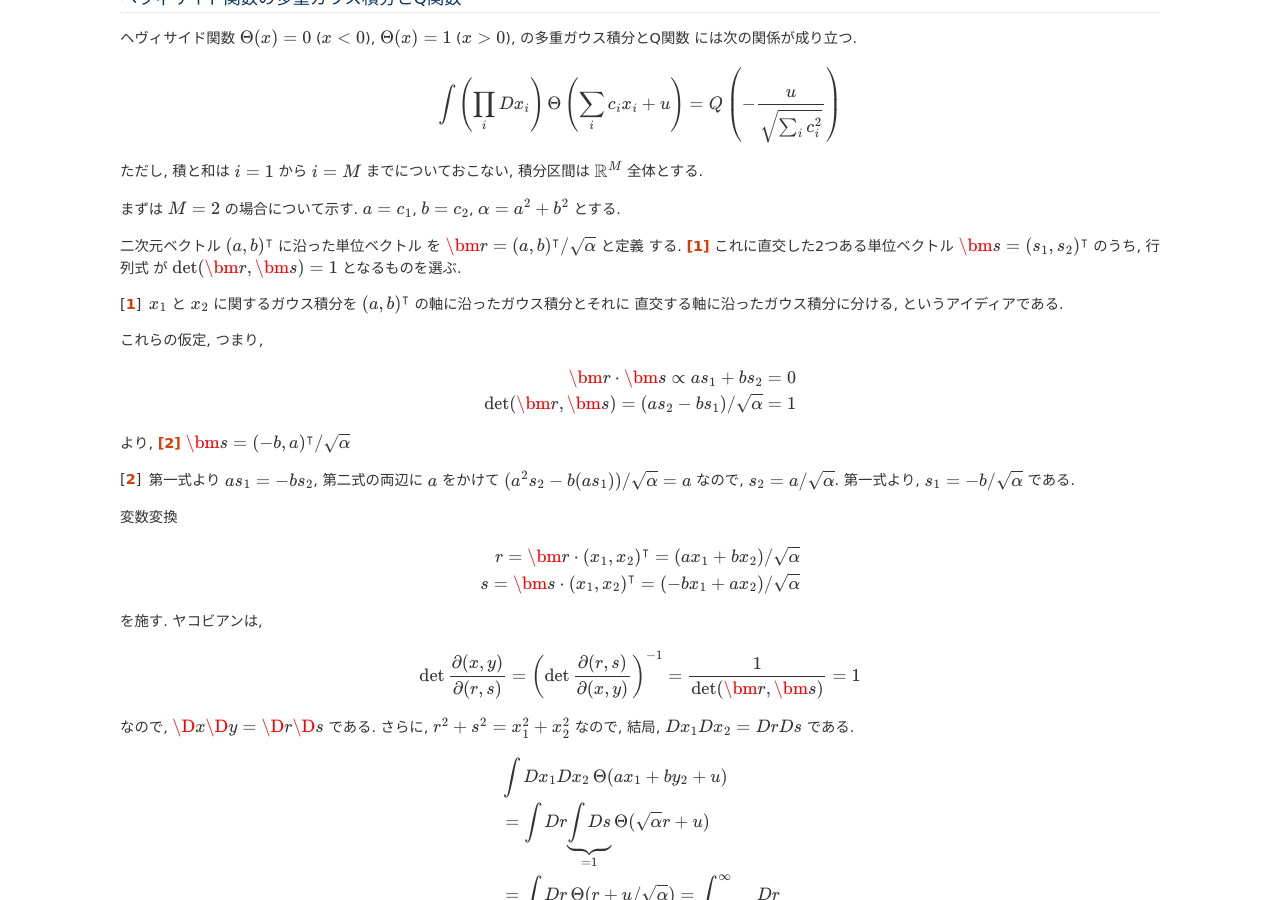
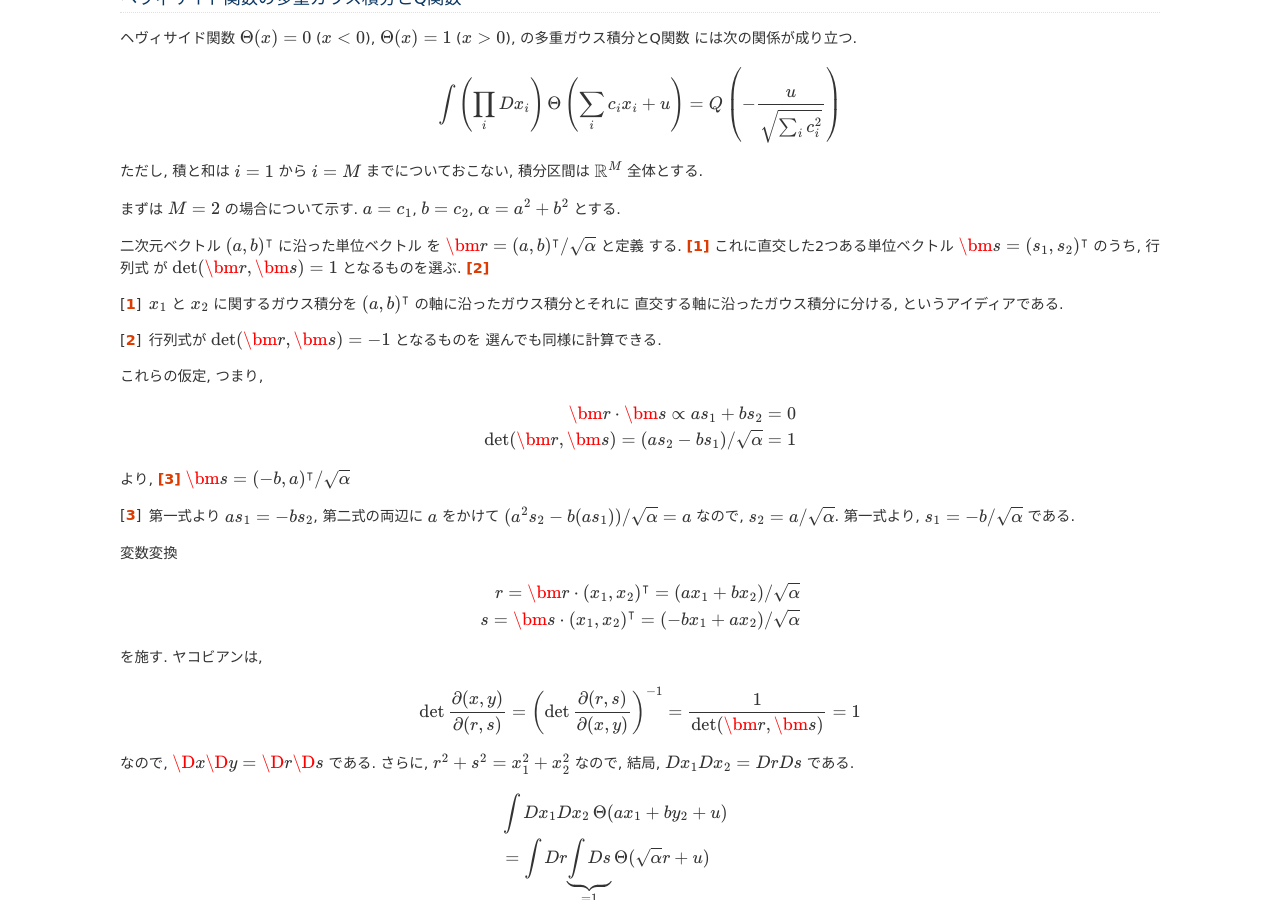
Before and after one commit to tkf/balance-tutorial-ja, a Sphinx documentation site: the page built from source/appendices/gaussian.rst, in a window 1280 px wide and 900 px high, scrolled down 1884 px. Built offline with Sphinx 7.4.7, drawn with Linux system fonts in a browser that asks for light colours; formulas are drawn with MathJax 3.

Commit message:
det J = -1 でも OK

```diff
--- a/source/appendices/gaussian.rst
+++ b/source/appendices/gaussian.rst
@@ -151,10 +151,14 @@ Q関数
 する. [#]_ これに直交した2つある単位ベクトル
 :math:`\bm s = (s_1, s_2)^\intercal` のうち, 行列式
 が :math:`\det (\bm r, \bm s) = 1` となるものを選ぶ.
+[#]_
 
 .. [#] :math:`x_1` と :math:`x_2` に関するガウス積分を
    :math:`(a, b)^\intercal` の軸に沿ったガウス積分とそれに
    直交する軸に沿ったガウス積分に分ける, というアイディアである.
+
+.. [#] 行列式が :math:`\det (\bm r, \bm s) = -1` となるものを
+   選んでも同様に計算できる.
 
 これらの仮定, つまり,
 
```
